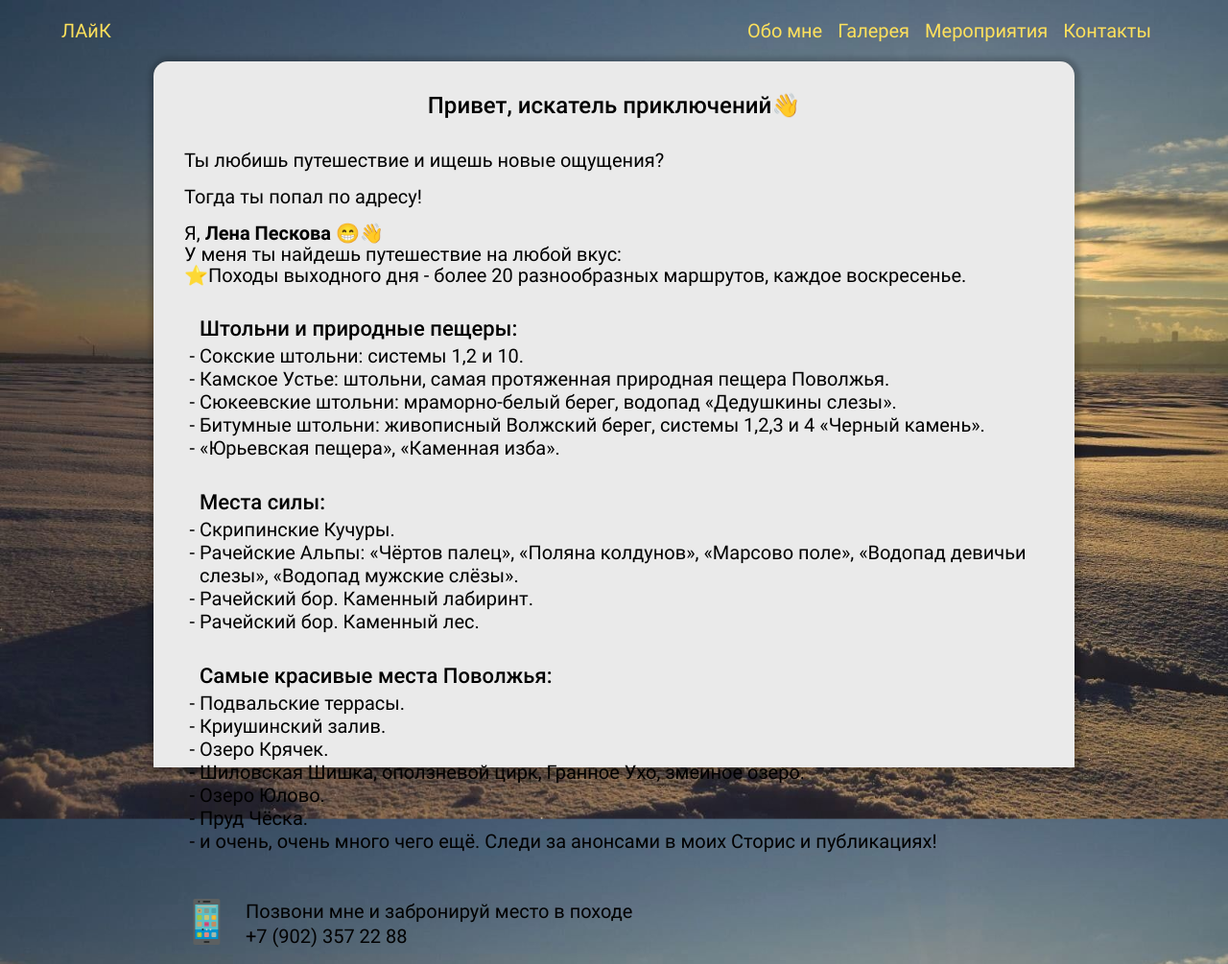
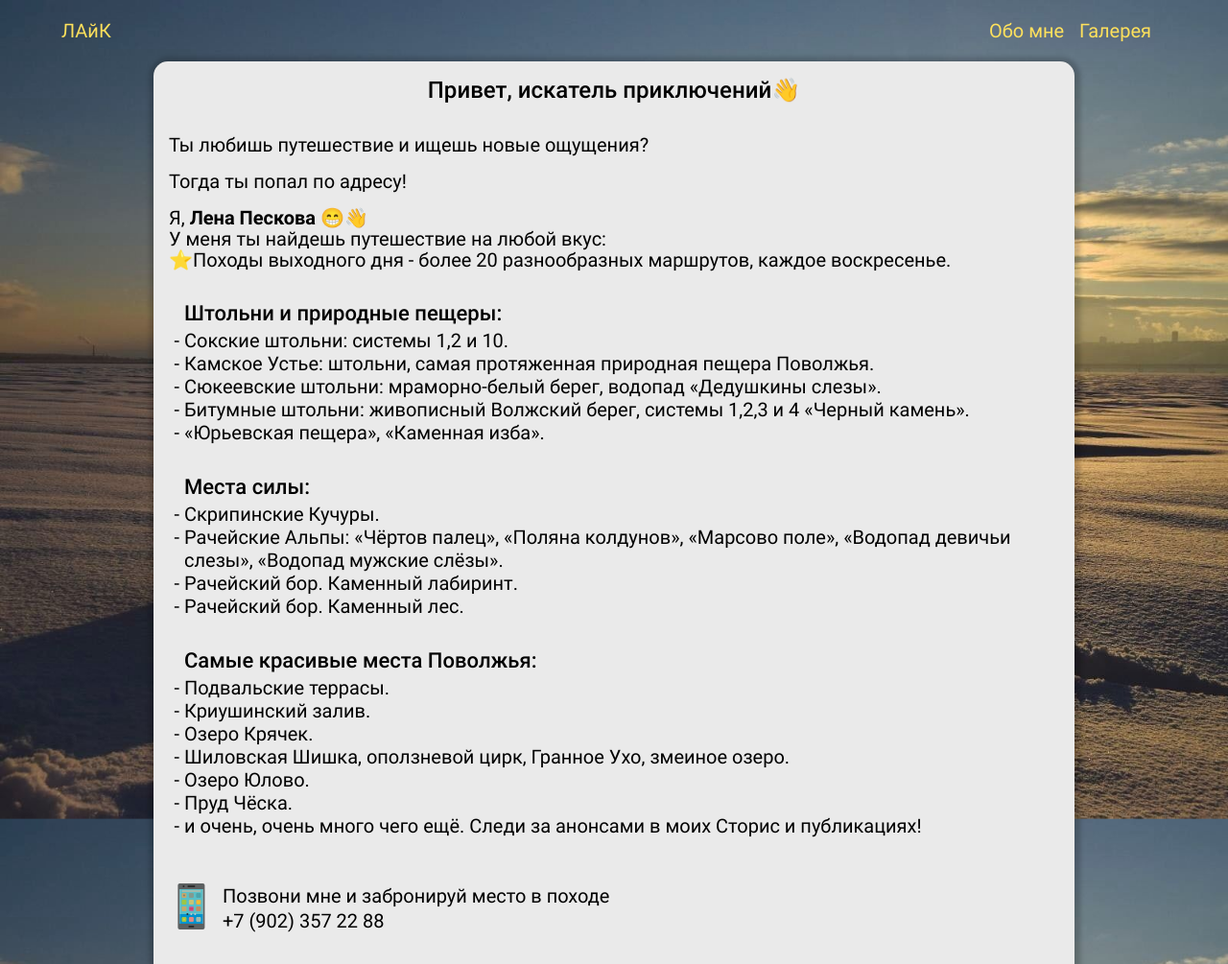
Before and after one commit to Alwongs/like, a Vue app: page /about-page in a window 1280 px wide. Shown: the whole page at 96% size. Built offline with nearby package versions, Linux system fonts and the light colour scheme.

Commit message:
improve about-page

```diff
--- a/src/components/app/AppPanel.vue
+++ b/src/components/app/AppPanel.vue
@@ -14,16 +14,6 @@
             <li class="nav-item">
                 <router-link :to="'#'">
                     Галерея
-                </router-link>
-            </li>
-            <li class="nav-item">
-                <router-link :to="'#'">
-                    Мероприятия
-                </router-link>
-            </li>
-            <li class="nav-item">
-                <router-link :to="'#'">
-                    Контакты
                 </router-link>
             </li>
         </ul>
@@ -50,6 +40,12 @@ export default {
     height: 64px;
     line-height: 64px;
     padding: 0 64px;
+    @media (min-width: $tablet-min) and (max-width: $tablet-max) {
+        padding: 0 32px;
+    }
+    @media (max-width: $mobile-max) {
+        padding: 0 16px;
+    }
 }
 .nav-block {
     display: flex;
--- a/src/views/AboutPage.vue
+++ b/src/views/AboutPage.vue
@@ -58,9 +58,16 @@ export default {
     border-radius: 15px 15px 0 0;
     box-shadow: 1px 1px 5px 5px rgba(0, 0, 0, 0.2);
     width: 100%;
-    height: 100%;
+    min-height: 100%;
     padding: 32px;
+    @media (min-width: $desktop-min) and (max-width: $desktop-max) {
+        padding: 16px;
+    }
+    @media (min-width: $tablet-min) and (max-width: $tablet-max) {
+        padding: 16px;
+    }
     @media (max-width: $mobile-max) {
+        padding: 16px;
         border-radius: 0;
     }
 }
@@ -82,9 +89,13 @@ export default {
     &:before {
         content: '';
         background-image: url('~@/assets/img/svg/smartphone.svg');
+        background-repeat: no-repeat;
         width: 48px;
         height: 48px;
-        margin-right: 16px;
+        margin-right: 8px;
+    }
+    @media (max-width: $mobile-max) {
+        font-size: 85%;
     }
 }
 </style>
```
